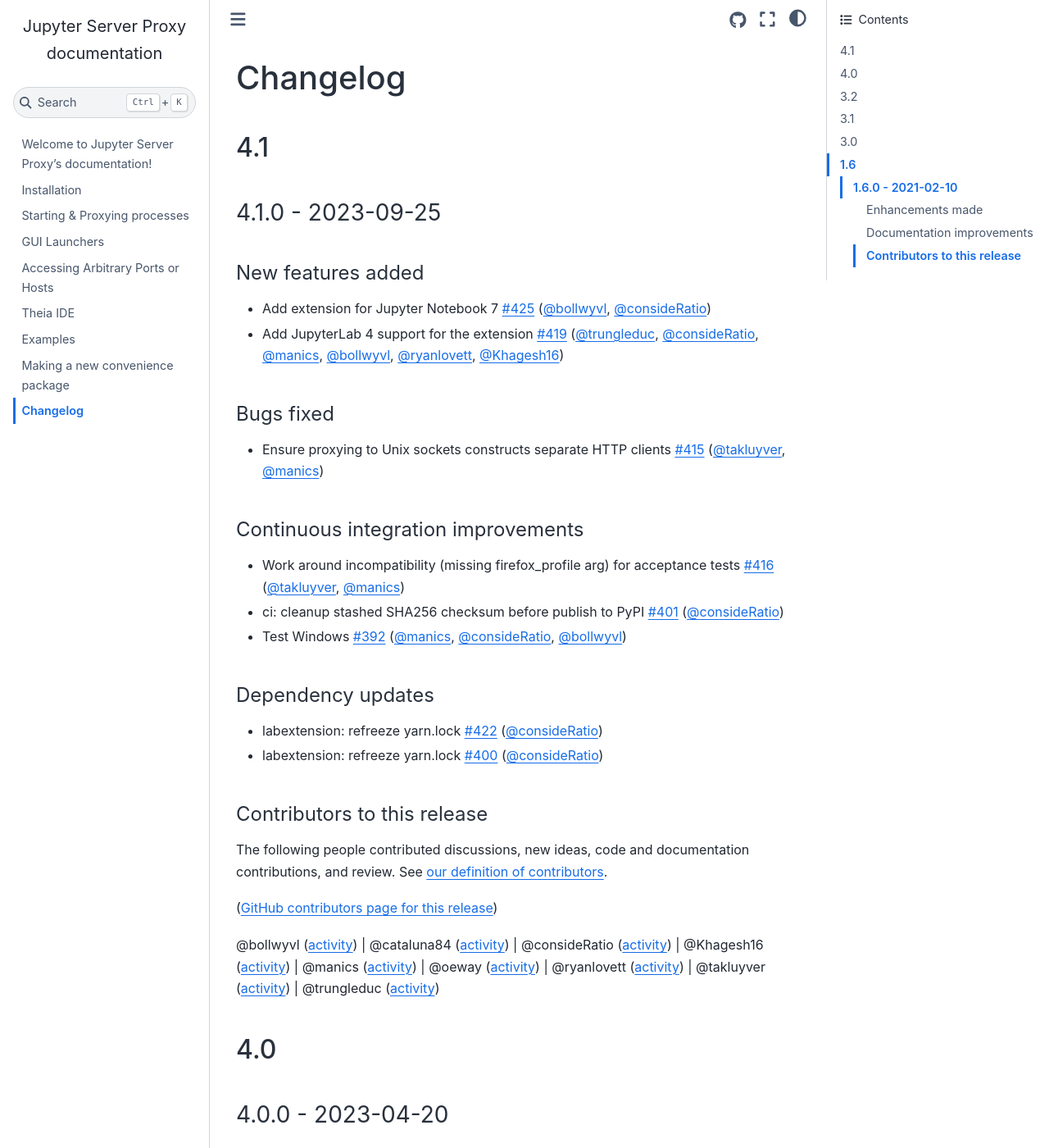
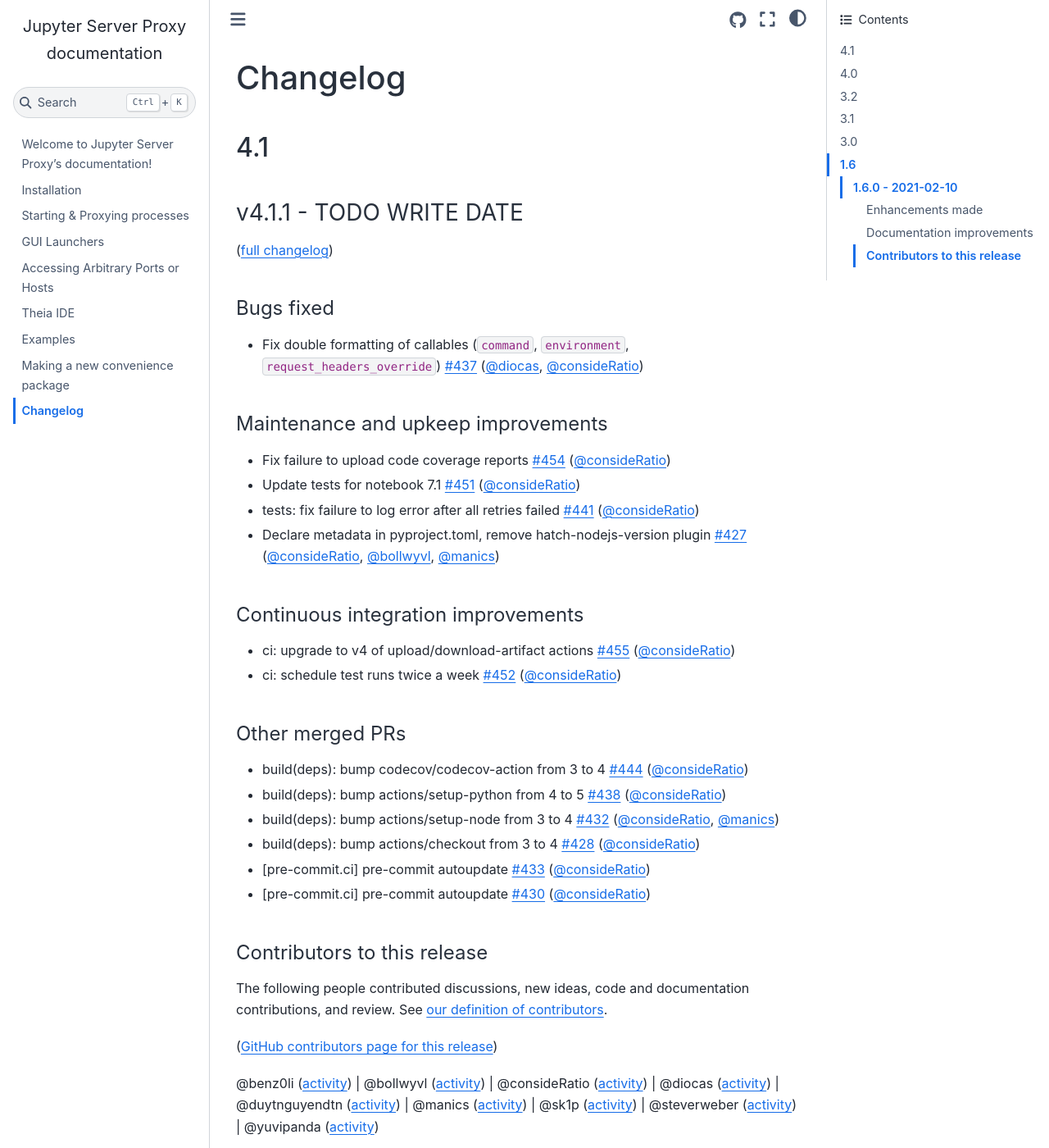
Before and after one commit to jupyterhub/jupyter-server-proxy, a Sphinx documentation site: the page built from docs/source/changelog.md, in a window 1280 px wide and 1400 px high. Shown: the whole window at 82% size. Built offline with Sphinx 7.4.7 and the Sphinx Book theme 1.1.4, drawn with Linux system fonts in a browser that asks for light colours.

Commit message:
Add changelog for 4.1.1

```diff
--- a/docs/source/changelog.md
+++ b/docs/source/changelog.md
@@ -1,6 +1,44 @@
 # Changelog
 
 ## 4.1
+
+### v4.1.1 - TODO WRITE DATE
+
+([full changelog](https://github.com/jupyterhub/jupyter-server-proxy/compare/v4.1.0...v4.1.1))
+
+#### Bugs fixed
+
+- Fix double formatting of callables (`command`, `environment`, `request_headers_override`) [#437](https://github.com/jupyterhub/jupyter-server-proxy/pull/437) ([@diocas](https://github.com/diocas), [@consideRatio](https://github.com/consideRatio))
+
+#### Maintenance and upkeep improvements
+
+- Fix failure to upload code coverage reports [#454](https://github.com/jupyterhub/jupyter-server-proxy/pull/454) ([@consideRatio](https://github.com/consideRatio))
+- Update tests for notebook 7.1 [#451](https://github.com/jupyterhub/jupyter-server-proxy/pull/451) ([@consideRatio](https://github.com/consideRatio))
+- tests: fix failure to log error after all retries failed [#441](https://github.com/jupyterhub/jupyter-server-proxy/pull/441) ([@consideRatio](https://github.com/consideRatio))
+- Declare metadata in pyproject.toml, remove hatch-nodejs-version plugin [#427](https://github.com/jupyterhub/jupyter-server-proxy/pull/427) ([@consideRatio](https://github.com/consideRatio), [@bollwyvl](https://github.com/bollwyvl), [@manics](https://github.com/manics))
+
+#### Continuous integration improvements
+
+- ci: upgrade to v4 of upload/download-artifact actions [#455](https://github.com/jupyterhub/jupyter-server-proxy/pull/455) ([@consideRatio](https://github.com/consideRatio))
+- ci: schedule test runs twice a week [#452](https://github.com/jupyterhub/jupyter-server-proxy/pull/452) ([@consideRatio](https://github.com/consideRatio))
+
+#### Other merged PRs
+
+- build(deps): bump codecov/codecov-action from 3 to 4 [#444](https://github.com/jupyterhub/jupyter-server-proxy/pull/444) ([@consideRatio](https://github.com/consideRatio))
+- build(deps): bump actions/setup-python from 4 to 5 [#438](https://github.com/jupyterhub/jupyter-server-proxy/pull/438) ([@consideRatio](https://github.com/consideRatio))
+- build(deps): bump actions/setup-node from 3 to 4 [#432](https://github.com/jupyterhub/jupyter-server-proxy/pull/432) ([@consideRatio](https://github.com/consideRatio), [@manics](https://github.com/manics))
+- build(deps): bump actions/checkout from 3 to 4 [#428](https://github.com/jupyterhub/jupyter-server-proxy/pull/428) ([@consideRatio](https://github.com/consideRatio))
+- [pre-commit.ci] pre-commit autoupdate [#433](https://github.com/jupyterhub/jupyter-server-proxy/pull/433) ([@consideRatio](https://github.com/consideRatio))
+- [pre-commit.ci] pre-commit autoupdate [#430](https://github.com/jupyterhub/jupyter-server-proxy/pull/430) ([@consideRatio](https://github.com/consideRatio))
+
+#### Contributors to this release
+
+The following people contributed discussions, new ideas, code and documentation contributions, and review.
+See [our definition of contributors](https://github-activity.readthedocs.io/en/latest/#how-does-this-tool-define-contributions-in-the-reports).
+
+([GitHub contributors page for this release](https://github.com/jupyterhub/jupyter-server-proxy/graphs/contributors?from=2023-09-25&to=2024-02-21&type=c))
+
+@benz0li ([activity](https://github.com/search?q=repo%3Ajupyterhub%2Fjupyter-server-proxy+involves%3Abenz0li+updated%3A2023-09-25..2024-02-21&type=Issues)) | @bollwyvl ([activity](https://github.com/search?q=repo%3Ajupyterhub%2Fjupyter-server-proxy+involves%3Abollwyvl+updated%3A2023-09-25..2024-02-21&type=Issues)) | @consideRatio ([activity](https://github.com/search?q=repo%3Ajupyterhub%2Fjupyter-server-proxy+involves%3AconsideRatio+updated%3A2023-09-25..2024-02-21&type=Issues)) | @diocas ([activity](https://github.com/search?q=repo%3Ajupyterhub%2Fjupyter-server-proxy+involves%3Adiocas+updated%3A2023-09-25..2024-02-21&type=Issues)) | @duytnguyendtn ([activity](https://github.com/search?q=repo%3Ajupyterhub%2Fjupyter-server-proxy+involves%3Aduytnguyendtn+updated%3A2023-09-25..2024-02-21&type=Issues)) | @manics ([activity](https://github.com/search?q=repo%3Ajupyterhub%2Fjupyter-server-proxy+involves%3Amanics+updated%3A2023-09-25..2024-02-21&type=Issues)) | @sk1p ([activity](https://github.com/search?q=repo%3Ajupyterhub%2Fjupyter-server-proxy+involves%3Ask1p+updated%3A2023-09-25..2024-02-21&type=Issues)) | @steverweber ([activity](https://github.com/search?q=repo%3Ajupyterhub%2Fjupyter-server-proxy+involves%3Asteverweber+updated%3A2023-09-25..2024-02-21&type=Issues)) | @yuvipanda ([activity](https://github.com/search?q=repo%3Ajupyterhub%2Fjupyter-server-proxy+involves%3Ayuvipanda+updated%3A2023-09-25..2024-02-21&type=Issues))
 
 ### 4.1.0 - 2023-09-25
 
```
